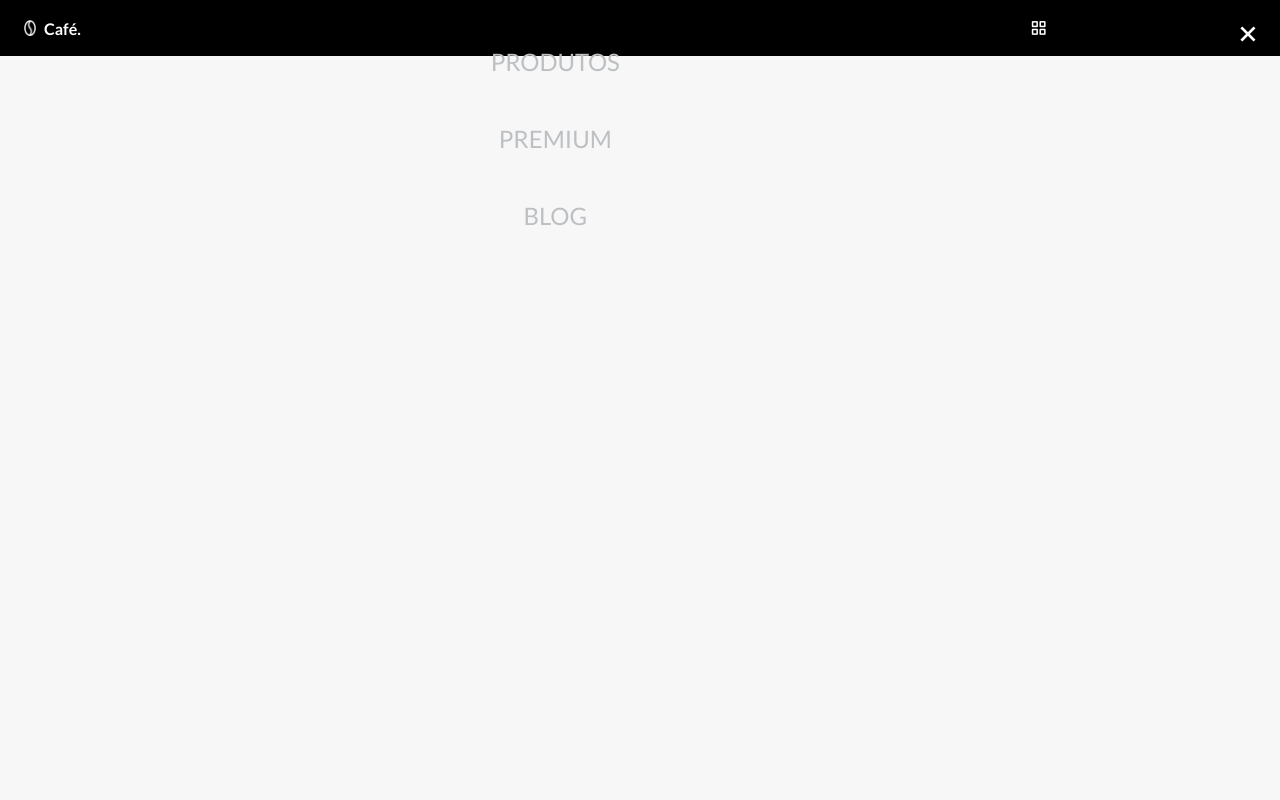
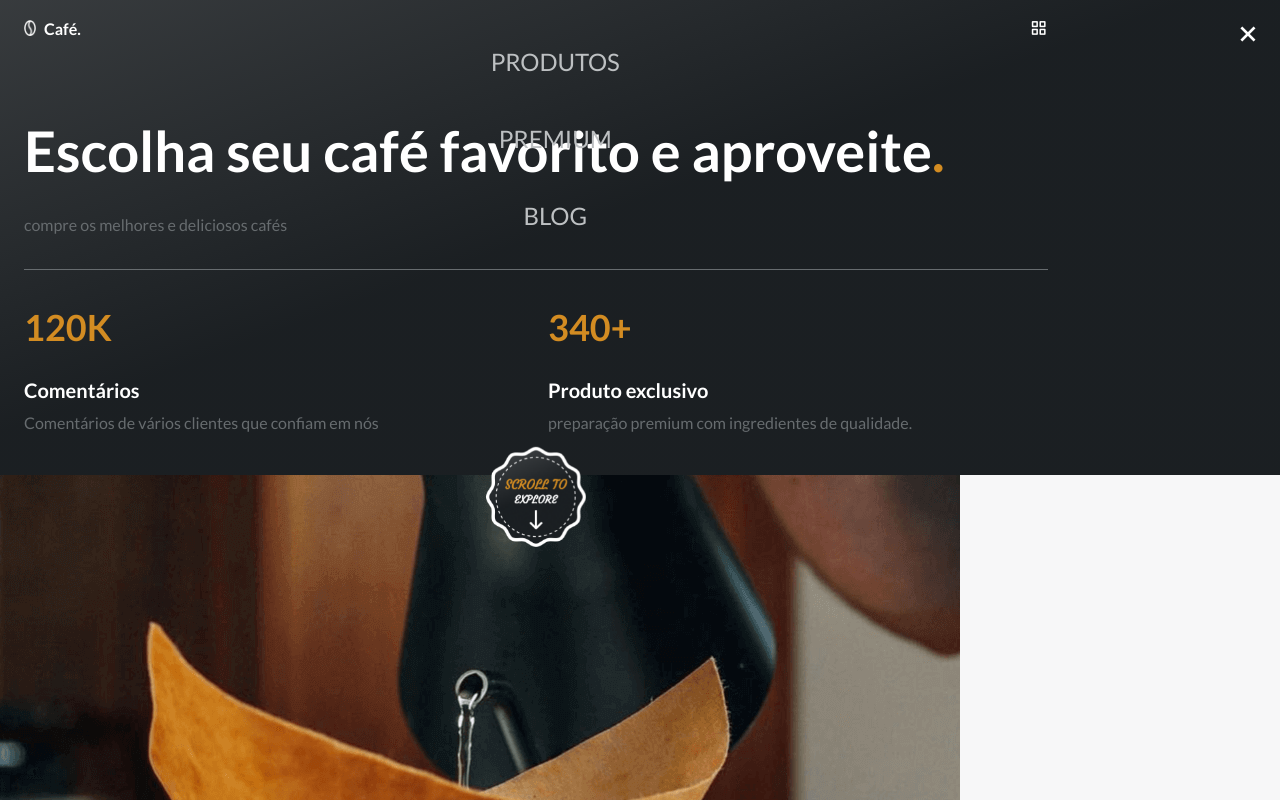
Before and after one commit to MegaPlys/responsive-cafe, a plain HTML site: page index.html in a window 1280 px wide. Shown: the top 800 px of the page. Drawn offline with nearby package versions, Linux system fonts and the light colour scheme.

Commit message:
3 - header e scroll header

```diff
--- a/assets/css/styles.css
+++ b/assets/css/styles.css
@@ -128,7 +128,7 @@ button{
 /*=============== HEADER & NAV ===============*/
 .header{
   width: 100%;
-  background: #000;
+  background: transparent;
   position: fixed;
   top: 0;
   left: 0;
@@ -211,16 +211,101 @@ button{
 
 
 /* Change background header */
+.scroll-header{
+  background-color: var(--body-color);
+  box-shadow: 0 1px 4px hsla(0, 4%, 15%, .1);
+}
 
+.scroll-header .nav__logo,
+.scroll-header .nav__toggle{
+ color: var(--title-color);
+}
+
+.scroll-header .nav__logo-img{
+  mix-blend-mode: difference;
+}
 
 /* Active link */
 
 
 /*=============== HOME ===============*/
+.home{
+  gap: 0;
+}
 
+.home__container{
+  padding: 7rem 0 2.5rem;
+  background: linear-gradient(
+    160deg,
+    hsla(206, 5%, 24%, 1) -4%,
+    hsla(206, 12%, 12%, 1) 46%);
+}
+
+.home__content{
+  position: relative;
+}
+
+.home__title,
+.home__data-title{
+  color: #fff;
+}
+
+.home__title{
+  font-size: var(--biggest-font-size);
+  margin-bottom: 1.5rem;
+}
+
+.home__title span{
+  color: var(--first-color);
+}
+
+.home__description{
+  margin-bottom: 2rem;
+}
+
+.home__data{
+  border-top: 1px solid var(--text-color);
+  padding-top: 2rem;
+  display: grid;
+  grid-template-columns: repeat(2, 1fr);
+  column-gap: 1.5rem;
+}
+
+.home__data-number{
+  color: var(--first-color);
+  font-size: var(--h1-font-size);
+  margin-bottom: 1.5rem;
+}
+
+.home__data-title{
+  font-size: var(--h3-font-size);
+  margin-bottom: .5rem;
+}
+
+.home__scroll{
+  position: absolute;
+  width: 100px;
+  bottom: -7rem;
+  left: 0;
+  right: 0;
+  margin: 0 auto;
+  animation: scroll 3s infinite;
+}
 
 /* Scroll image animate */
+@keyframes scroll{
+  0%{
+    transform: translateY(0);
+  }
+  50%{
 
+    transform: translateY(-.5rem);
+  }
+  100%{
+    transform: translateY(0);
+  }
+
+}
 
 /*=============== BUTTON ===============*/
 
--- a/assets/js/main.js
+++ b/assets/js/main.js
@@ -32,6 +32,13 @@ navLink.forEach(n => n.addEventListener('click', linkAction))
 
 
 /*=============== CHANGE BACKGROUND HEADER ===============*/
+const scrollHeader = () =>{
+    const header = document.getElementById('header')
+    // Add a class if the bottom offset is greater than 50 of the viewport
+    this.scrollY >= 50 ? header.classList.add('scroll-header')
+                       : header.classList.remove('scroll-header')
+}
+window.addEventListener('scroll', scrollHeader)
 
 
 /*=============== MIXITUP FILTER PRODUCTS ===============*/
--- a/index.html
+++ b/index.html
@@ -59,7 +59,39 @@
         <main>
             <!--==================== HOME ====================-->
             <section class="home grid" id="home">
+                <div class="home__container">
+                    <div class="home__content container">
+                        <h1 class="home__title">
+                            Escolha seu café favorito e aproveite<span>.</span>
+                        </h1>
+                        <p class="home__description">
+                            compre os melhores e deliciosos cafés
+                        </p>
 
+                        <div class="home__data">
+                            <div class="home__data-group">
+                                <h2 class="home__data-number">120K</h2>
+                                <h3 class="home__data-title">Comentários</h3>
+                                <p class="home__data-description">
+                                    Comentários de vários clientes que confiam em nós
+                                </p>
+                            </div>
+
+                            <div class="home__data-group">
+                                <h2 class="home__data-number">340+</h2>
+                                <h3 class="home__data-title">Produto exclusivo</h3>
+                                <p class="home__data-description">
+                                    preparação premium com ingredientes de qualidade.
+                                </p>
+                            </div>
+                        </div>
+
+                        <a href="#especialidade">
+                            <img src="assets/img/scroll.png" alt="" class="home__scroll">
+                        </a>
+                    </div>
+                </div>
+                <img src="assets/img/home.png" alt="" class="home__img">
             </section>
 
             <!--==================== ESPECIALTY ====================-->
```
